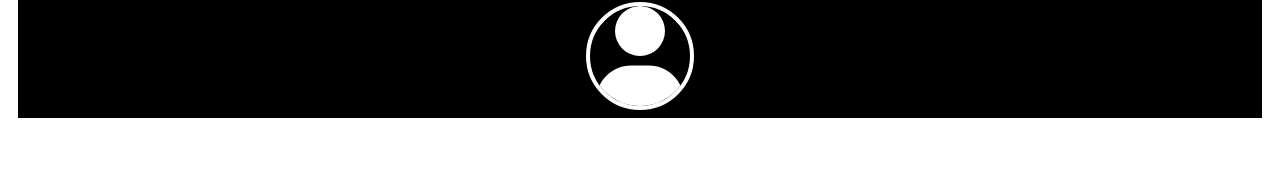
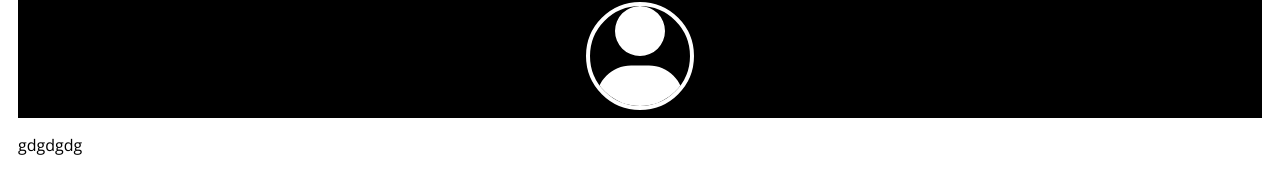
Before and after one commit to Sam3550/Memory, a plain HTML site: page profil.html in a window 1280 px wide. Shown: the part 132-326 px from the top of the page. Drawn offline with nearby package versions, Linux system fonts and the light colour scheme.

Commit message:
commit add
ajout de paragraphe

```diff
--- a/profil.html
+++ b/profil.html
@@ -47,7 +47,7 @@
       </div>
 
       <form id="formProfil">
-
+<p>gdgdgdg</p>
       </form>
     </main>
     <script src="script_profil.js"></script>
```
